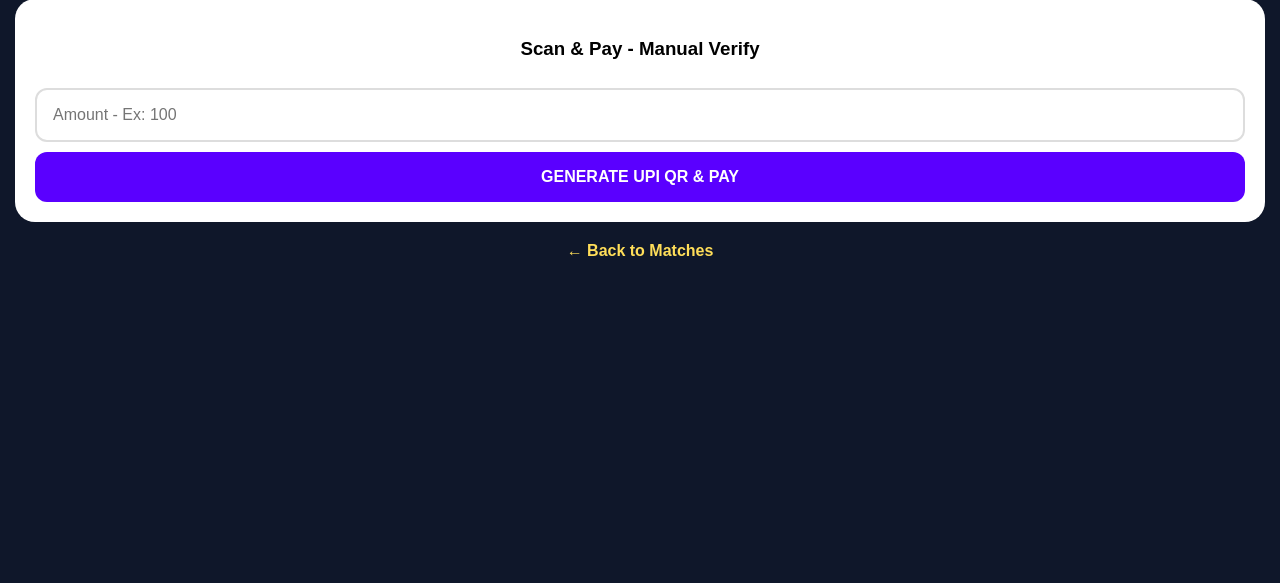
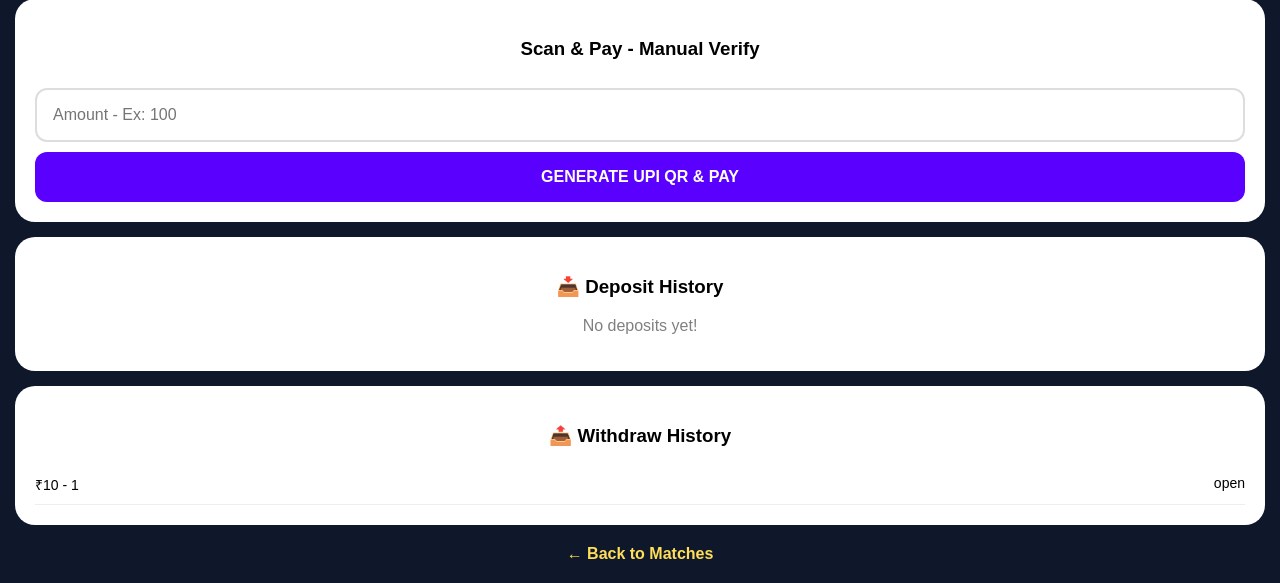
Before and after one commit to kothapallisravankumar05-art/sd-tournments, a Flask app: page /wallet in a window 1280 px wide. Shown: the part 275-858 px from the top of the page. Before the commit the page ends 531 px from the top, so only its background shows below. Run offline with Flask 3, Linux system fonts and the light colour scheme; the visitor is signed in with stand-in values (Sample User, id 1); tables that the repository leaves empty hold one stand-in row (values such as "Sample post").

Commit message:
Update wallet.html

```diff
--- a/templates/wallet.html
+++ b/templates/wallet.html
@@ -11,10 +11,11 @@ input{width:100%;padding:16px;border-radius:12px;border:2px solid #ddd;margin:10
 #qr{margin:15px auto;display:flex;justify-content:center}
 .withdraw-btn{display:block;background:#f43f5e;color:white;padding:16px;border-radius:12px;text-decoration:none;font-weight:900;margin:15px;text-align:center;font-size:16px;border:2px solid #ff6b81}
 .withdraw-info{color:#aaa;font-size:12px;margin-top:-10px;margin-bottom:10px}
+.history-row{display:flex;justify-content:space-between;padding:10px 0;border-bottom:1px solid #eee;font-size:14px}
+.status-pending{color:orange;font-weight:700}.status-approved{color:green;font-weight:700}.status-rejected{color:red;font-weight:700}
 </style>
 </head><body>
 <div class="top"><p style="color:#aaa">Wallet Balance</p><div class="bal">₹ {{ user['balance'] }}</div>
-<!-- WITHDRAW BUTTON - FIX -->
 <a href="/withdraw" class="withdraw-btn">💸 WITHDRAW MONEY (Min ₹100)</a>
 <p class="withdraw-info">Minimum withdrawal Rs.100 | 24hrs lo UPI ki vasthadi</p>
 </div>
@@ -27,13 +28,39 @@ input{width:100%;padding:16px;border-radius:12px;border:2px solid #ddd;margin:10
 <div id="area" style="display:none">
 <div id="qr"></div>
 <p id="orderTxt" style="color:gray;font-size:12px"></p>
-
 <input id="utr" placeholder="12 Digit UTR Number kotu">
 <button class="btn" style="background:#00c851;margin-top:10px" onclick="submitUTR()">SUBMIT FOR VERIFY</button>
 <p style="color:red;font-size:11px;margin-top:10px">Manam verify chesi 5 mins lo add chestam!</p>
 <p id="msg" style="color:#5a00ff;font-weight:900"></p>
 </div>
 </div>
+
+<!-- DEPOSIT HISTORY - NEW ADDED -->
+<div class="card" style="text-align:left">
+<h3 style="text-align:center">📥 Deposit History</h3>
+{% for d in deposits %}
+<div class="history-row">
+<span>₹{{ d.amount }} - {{ d.utr }}</span>
+<span class="status-{{ d.status }}">{{ d.status }}</span>
+</div>
+{% else %}
+<p style="text-align:center;color:gray">No deposits yet!</p>
+{% endfor %}
+</div>
+
+<!-- WITHDRAW HISTORY - NEW ADDED -->
+<div class="card" style="text-align:left">
+<h3 style="text-align:center">📤 Withdraw History</h3>
+{% for w in withdraws %}
+<div class="history-row">
+<span>₹{{ w.amount }} - {{ w.upi }}</span>
+<span class="status-{{ w.status }}">{{ w.status }}</span>
+</div>
+{% else %}
+<p style="text-align:center;color:gray">No withdraws yet!</p>
+{% endfor %}
+</div>
+
 <a href="/" style="display:block;text-align:center;color:#ffde59;text-decoration:none;margin:20px;font-weight:700">← Back to Matches</a>
 
 <script src="https://cdnjs.cloudflare.com/ajax/libs/qrcodejs/1.0.0/qrcode.min.js"></script>
@@ -50,7 +77,6 @@ function genQR(){
   document.getElementById('qr').innerHTML = "";
   new QRCode(document.getElementById('qr'), {text: upiLink, width: 200, height: 200});
 }
-
 function submitUTR(){
   let utr = document.getElementById('utr').value;
   if(utr.length < 6){ alert('Valid UTR kotu bro!'); return; }
@@ -60,6 +86,7 @@ function submitUTR(){
     body: JSON.stringify({amount: finalAmt, utr: utr})
   }).then(r=>r.json()).then(d=>{
     document.getElementById('msg').innerText = d.msg;
+    setTimeout(()=>location.reload(), 1500);
   });
 }
 </script>
```
